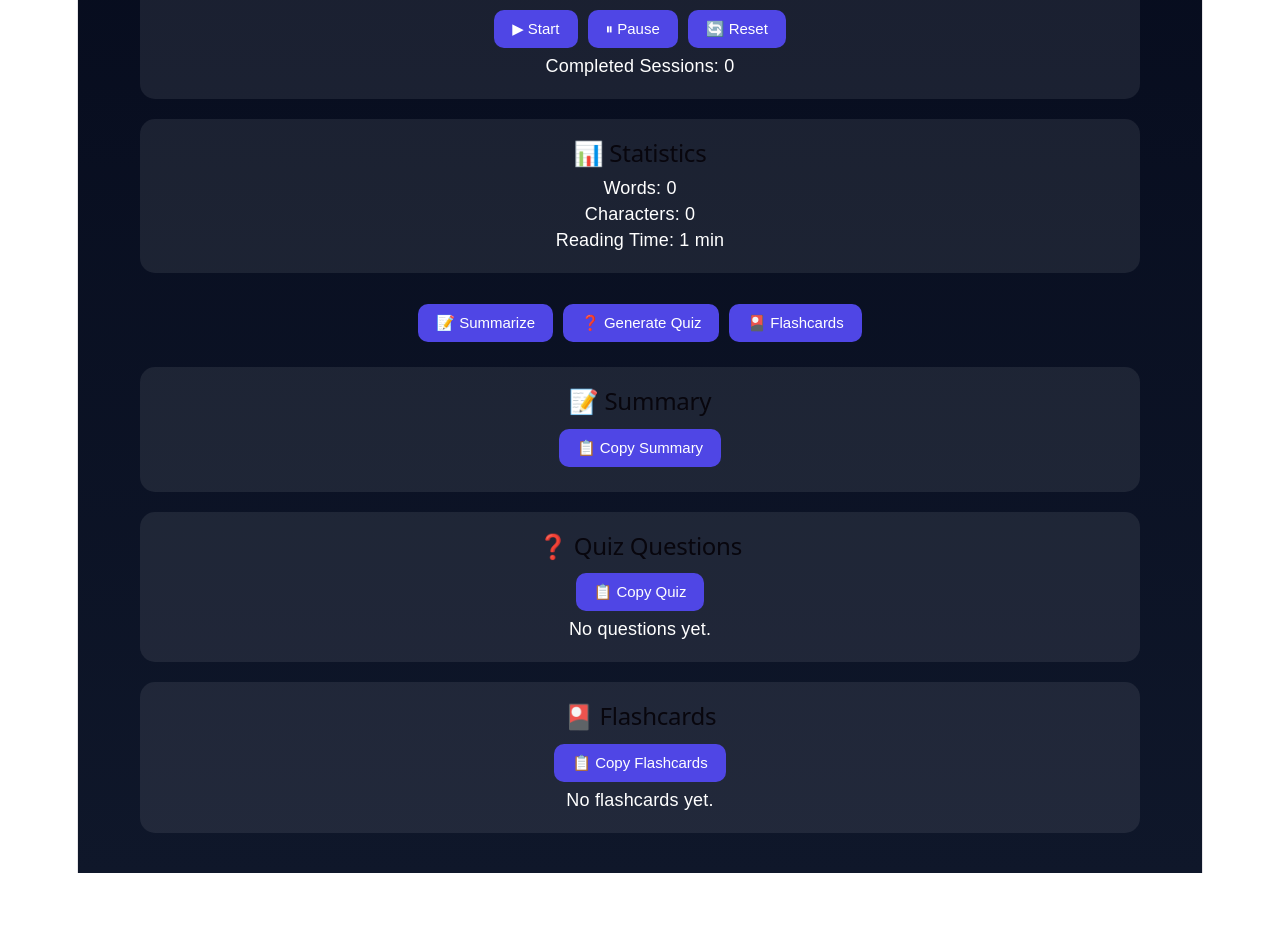
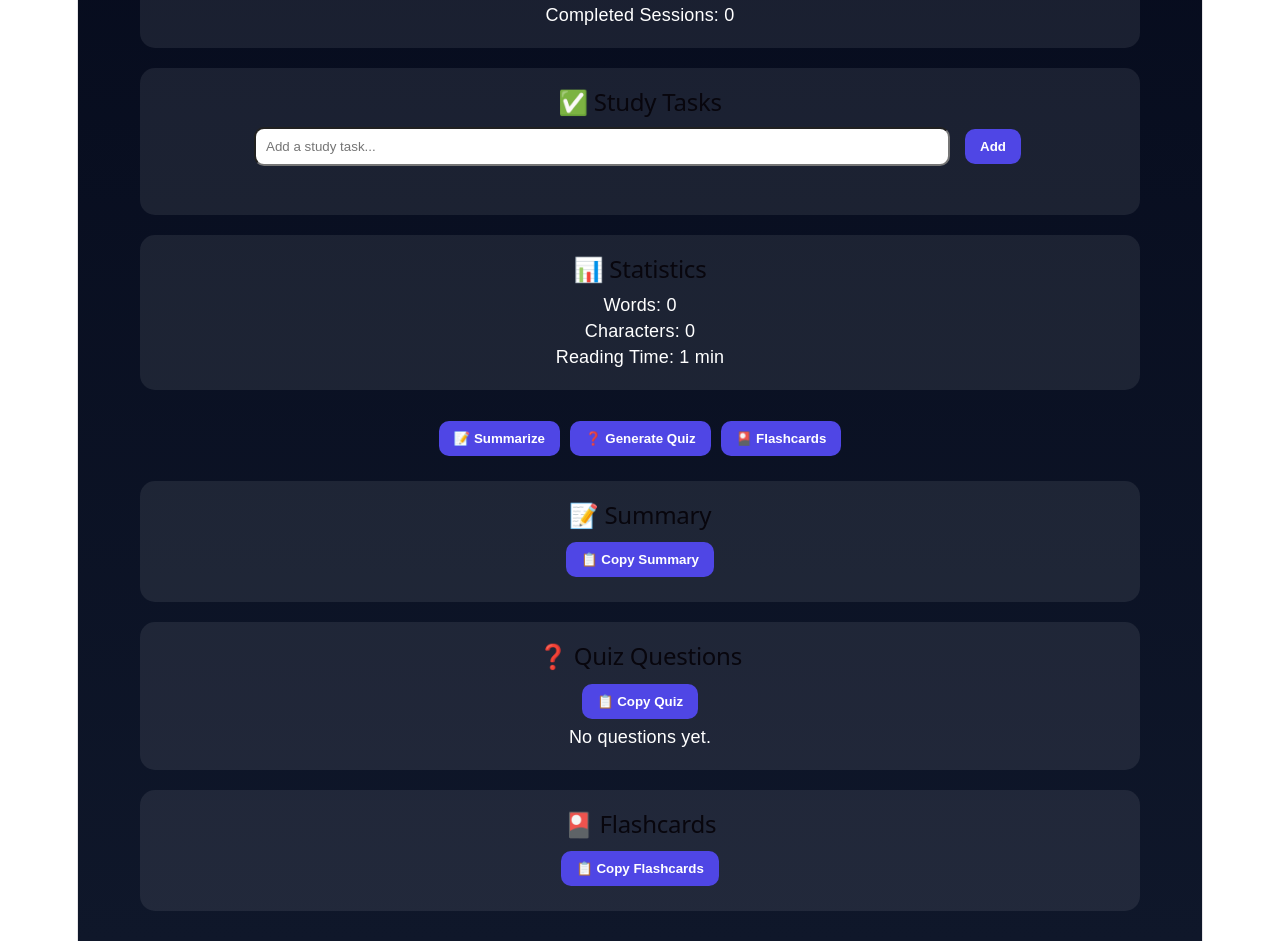
Before and after one commit to timothyhu333/ai-study-assistant, a React (Vite) app: page / in a window 1280 px wide. Shown: the part 620-1561 px from the top of the page. Before the commit the page ends 1493 px from the top, so only its background shows below. Built offline with nearby package versions, Linux system fonts and the light colour scheme.

Commit message:
Add Study Tasks

```diff
--- a/src/App.jsx
+++ b/src/App.jsx
@@ -1,14 +1,14 @@
 import { useState, useEffect } from "react";
 
 const buttonStyle = {
-  padding: "10px 18px",
+  padding: "10px 15px",
   margin: "5px",
   border: "none",
   borderRadius: "10px",
   cursor: "pointer",
-  fontSize: "15px",
   background: "#4f46e5",
   color: "white",
+  fontWeight: "bold",
 };
 
 const cardStyle = {
@@ -26,6 +26,7 @@ export default function App() {
   const [summary, setSummary] = useState("");
   const [questions, setQuestions] = useState([]);
   const [flashcards, setFlashcards] = useState([]);
+
   const [dark, setDark] = useState(true);
 
   const [seconds, setSeconds] = useState(1500);
@@ -35,9 +36,22 @@ export default function App() {
     Number(localStorage.getItem("sessions")) || 0
   );
 
+  const [task, setTask] = useState("");
+
+  const [tasks, setTasks] = useState(
+    JSON.parse(localStorage.getItem("tasks")) || []
+  );
+
   useEffect(() => {
     localStorage.setItem("notes", notes);
   }, [notes]);
+
+  useEffect(() => {
+    localStorage.setItem(
+      "tasks",
+      JSON.stringify(tasks)
+    );
+  }, [tasks]);
 
   useEffect(() => {
     let timer;
@@ -54,7 +68,11 @@ export default function App() {
       const newSessions = sessions + 1;
 
       setSessions(newSessions);
-      localStorage.setItem("sessions", newSessions);
+
+      localStorage.setItem(
+        "sessions",
+        newSessions
+      );
 
       alert("🎉 Study Session Completed!");
     }
@@ -93,6 +111,35 @@ export default function App() {
     setFlashcards(cards);
   };
 
+  const addTask = () => {
+    if (!task.trim()) return;
+
+    setTasks([
+      ...tasks,
+      {
+        text: task,
+        completed: false,
+      },
+    ]);
+
+    setTask("");
+  };
+
+  const toggleTask = (index) => {
+    const updated = [...tasks];
+
+    updated[index].completed =
+      !updated[index].completed;
+
+    setTasks(updated);
+  };
+
+  const deleteTask = (index) => {
+    setTasks(
+      tasks.filter((_, i) => i !== index)
+    );
+  };
+
   const clearNotes = () => {
     setNotes("");
     setSummary("");
@@ -110,20 +157,22 @@ export default function App() {
 
     element.href = URL.createObjectURL(file);
     element.download = "study-notes.txt";
+
     document.body.appendChild(element);
     element.click();
   };
 
   const copySummary = () => {
     navigator.clipboard.writeText(summary);
-    alert("✅ Summary Copied");
+    alert("Summary copied!");
   };
 
   const copyQuiz = () => {
     navigator.clipboard.writeText(
       questions.join("\n")
     );
-    alert("✅ Quiz Copied");
+
+    alert("Quiz copied!");
   };
 
   const copyFlashcards = () => {
@@ -136,7 +185,7 @@ export default function App() {
 
     navigator.clipboard.writeText(content);
 
-    alert("✅ Flashcards Copied");
+    alert("Flashcards copied!");
   };
 
   const wordCount = notes.trim()
@@ -162,12 +211,12 @@ export default function App() {
     <div
       style={{
         minHeight: "100vh",
+        padding: "30px",
+        fontFamily: "Arial",
         background: dark
           ? "linear-gradient(to bottom,#020617,#0f172a)"
-          : "#f3f4f6",
+          : "#f1f5f9",
         color: dark ? "white" : "#111",
-        padding: "40px",
-        fontFamily: "Arial, sans-serif",
       }}
     >
       <div
@@ -179,7 +228,7 @@ export default function App() {
         <h1
           style={{
             textAlign: "center",
-            fontSize: "60px",
+            fontSize: "50px",
           }}
         >
           📚 Study Assistant Pro
@@ -213,12 +262,12 @@ export default function App() {
         <br />
 
         <textarea
-          rows={12}
+          rows="10"
           value={notes}
           onChange={(e) =>
             setNotes(e.target.value)
           }
-          placeholder="Paste your notes here..."
+          placeholder="Paste your study notes here..."
           style={{
             width: "100%",
             padding: "15px",
@@ -264,11 +313,85 @@ export default function App() {
         </div>
 
         <div style={cardStyle}>
+          <h2>✅ Study Tasks</h2>
+
+          <input
+            value={task}
+            onChange={(e) =>
+              setTask(e.target.value)
+            }
+            placeholder="Add a study task..."
+            style={{
+              width: "70%",
+              padding: "10px",
+              borderRadius: "10px",
+              marginRight: "10px",
+            }}
+          />
+
+          <button
+            onClick={addTask}
+            style={buttonStyle}
+          >
+            Add
+          </button>
+
+          <br />
+          <br />
+
+          {tasks.map((t, index) => (
+            <div
+              key={index}
+              style={{
+                display: "flex",
+                justifyContent:
+                  "space-between",
+                alignItems: "center",
+                marginBottom: "10px",
+              }}
+            >
+              <span
+                style={{
+                  textDecoration:
+                    t.completed
+                      ? "line-through"
+                      : "none",
+                }}
+              >
+                {t.text}
+              </span>
+
+              <div>
+                <button
+                  onClick={() =>
+                    toggleTask(index)
+                  }
+                  style={buttonStyle}
+                >
+                  ✔
+                </button>
+
+                <button
+                  onClick={() =>
+                    deleteTask(index)
+                  }
+                  style={buttonStyle}
+                >
+                  🗑
+                </button>
+              </div>
+            </div>
+          ))}
+        </div>
+
+        <div style={cardStyle}>
           <h2>📊 Statistics</h2>
 
           <p>Words: {wordCount}</p>
           <p>Characters: {characterCount}</p>
-          <p>Reading Time: {readingTime} min</p>
+          <p>
+            Reading Time: {readingTime} min
+          </p>
         </div>
 
         <br />
@@ -320,8 +443,8 @@ export default function App() {
           {questions.length === 0 ? (
             <p>No questions yet.</p>
           ) : (
-            questions.map((q, index) => (
-              <p key={index}>{q}</p>
+            questions.map((q, i) => (
+              <p key={i}>{q}</p>
             ))
           )}
         </div>
@@ -336,25 +459,24 @@ export default function App() {
             📋 Copy Flashcards
           </button>
 
-          {flashcards.length === 0 ? (
-            <p>No flashcards yet.</p>
-          ) : (
-            flashcards.map((card, index) => (
+          {flashcards.map((card, i) => (
             <div
-                key={index}
+              key={i}
               style={{
                 border:
                   "1px solid rgba(255,255,255,0.2)",
                 borderRadius: "10px",
-                  padding: "12px",
+                padding: "10px",
                 marginBottom: "10px",
               }}
             >
-                <strong>{card.question}</strong>
+              <strong>
+                {card.question}
+              </strong>
+
               <p>{card.answer}</p>
             </div>
-            ))
-          )}
+          ))}
         </div>
       </div>
     </div>
```
Lines whose indentation alone changed are shown as unchanged.
